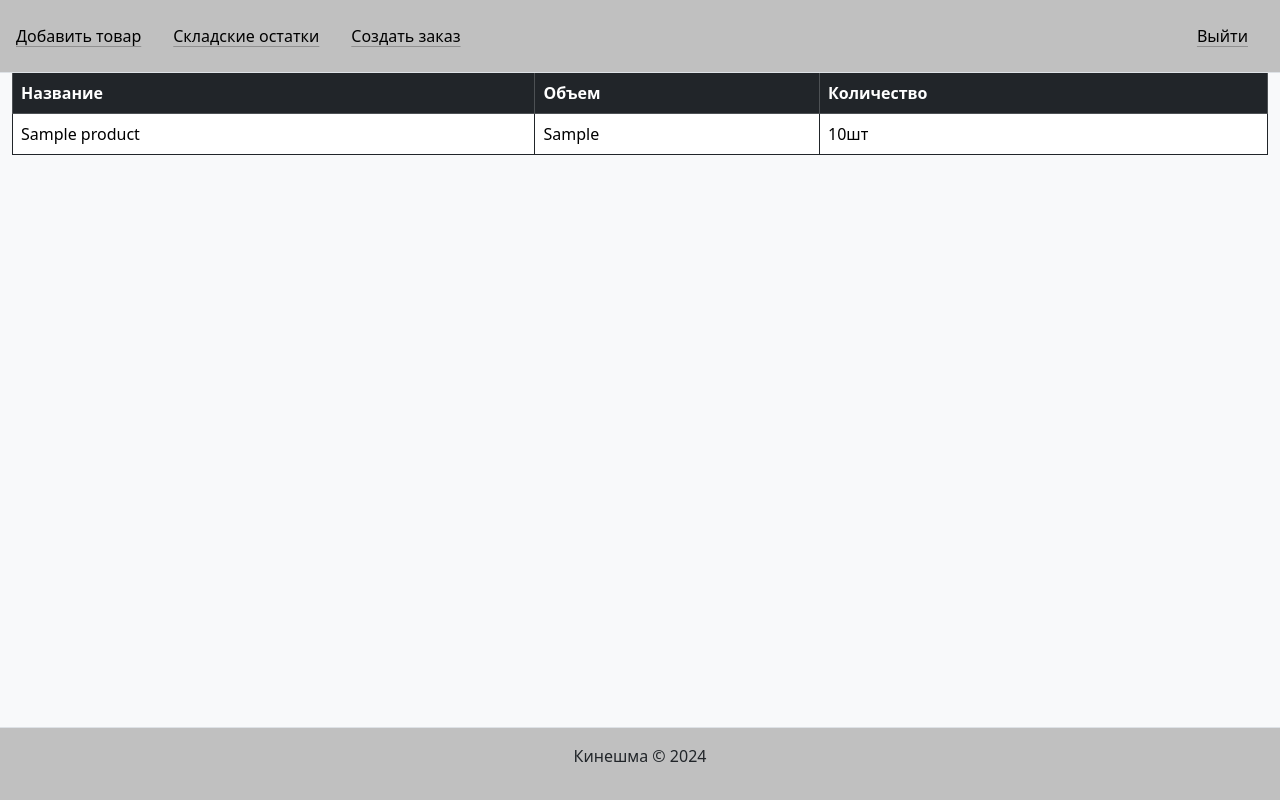
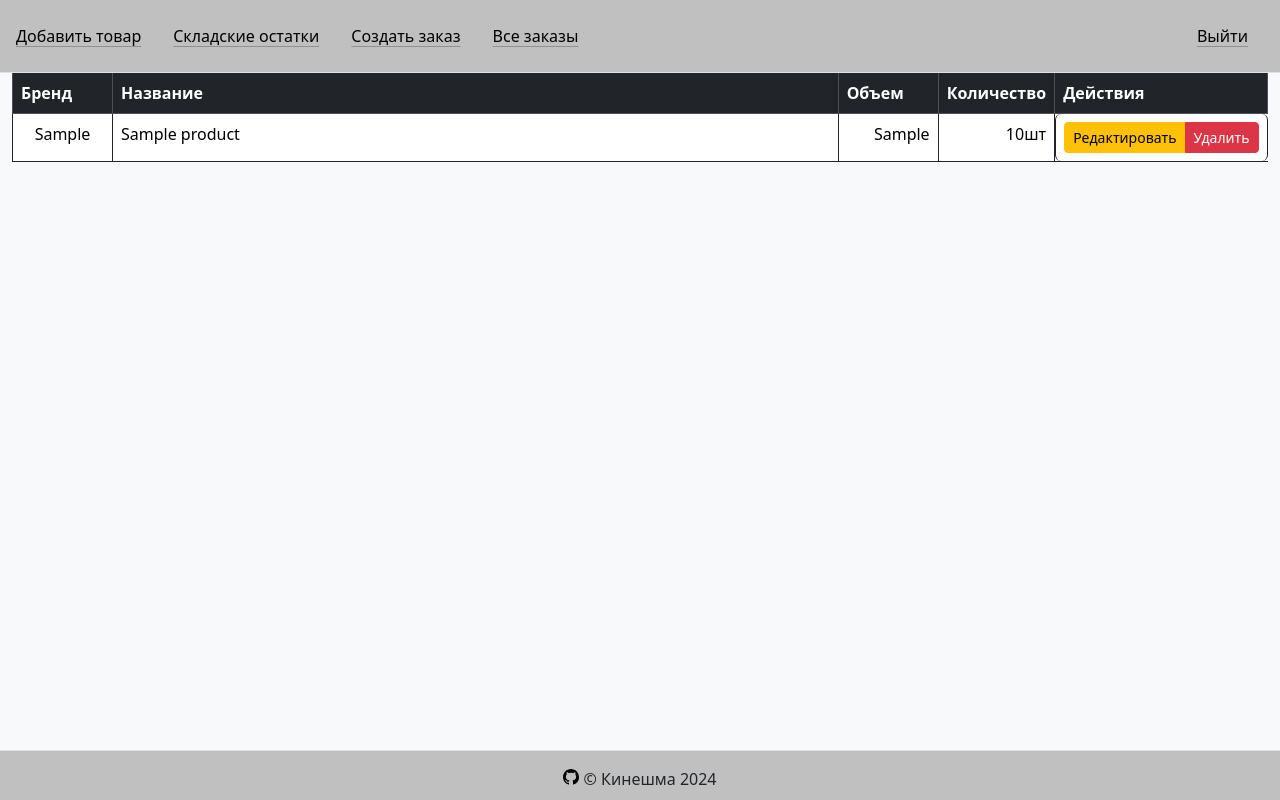
Before and after one commit to smirnovds1990/cosmetic_distribution, a Flask app: page /products in a window 1280 px wide. Run offline with Flask 3, Linux system fonts and the light colour scheme; a user stored in the database is signed in; tables that the repository leaves empty hold one stand-in row (values such as "Sample post").

Commit message:
fix (templates): fix products table and footer displaying.

```diff
--- a/cosmetic_distribution/templates/footer.html
+++ b/cosmetic_distribution/templates/footer.html
@@ -1,3 +1,10 @@
-<footer class="fixed-bottom border-top text-center py-3" style="background-color: silver;">
-  <p>Кинешма © {{ now.year }}</p>
+<footer class="fixed-bottom border-top text-center py-3" style="background-color: silver; height: 50px;">
+  <p>
+    <a class="icon-link" href="https://github.com/smirnovds1990" style="color: black;">
+      <svg xmlns="http://www.w3.org/2000/svg" width="16" height="16" fill="#000000" class="bi bi-github" viewBox="0 0 16 16">
+        <path d="M8 0C3.58 0 0 3.58 0 8c0 3.54 2.29 6.53 5.47 7.59.4.07.55-.17.55-.38 0-.19-.01-.82-.01-1.49-2.01.37-2.53-.49-2.69-.94-.09-.23-.48-.94-.82-1.13-.28-.15-.68-.52-.01-.53.63-.01 1.08.58 1.23.82.72 1.21 1.87.87 2.33.66.07-.52.28-.87.51-1.07-1.78-.2-3.64-.89-3.64-3.95 0-.87.31-1.59.82-2.15-.08-.2-.36-1.02.08-2.12 0 0 .67-.21 2.2.82.64-.18 1.32-.27 2-.27s1.36.09 2 .27c1.53-1.04 2.2-.82 2.2-.82.44 1.1.16 1.92.08 2.12.51.56.82 1.27.82 2.15 0 3.07-1.87 3.75-3.65 3.95.29.25.54.73.54 1.48 0 1.07-.01 1.93-.01 2.2 0 .21.15.46.55.38A8.01 8.01 0 0 0 16 8c0-4.42-3.58-8-8-8" />
+      </svg>
+    </a>
+    © Кинешма {{ now.year }}
+  </p>
 </footer>
--- a/cosmetic_distribution/templates/header.html
+++ b/cosmetic_distribution/templates/header.html
@@ -9,6 +9,9 @@
     <li class="nav-link">
       <a href="#" class="link-body-emphasis link-offset-2 link-underline-opacity-25 link-underline-opacity-75-hover">Создать заказ</a>
     </li>
+    <li class="nav-link">
+      <a href="#" class="link-body-emphasis link-offset-2 link-underline-opacity-25 link-underline-opacity-75-hover">Все заказы</a>
+    </li>
     <li class="nav-link ms-auto me-3">
       <a href="/logout" class="link-body-emphasis link-offset-2 link-underline-opacity-25 link-underline-opacity-75-hover">Выйти</a>
     </li>
--- a/cosmetic_distribution/templates/products.html
+++ b/cosmetic_distribution/templates/products.html
@@ -3,21 +3,28 @@
   Складские остатки
 {% endblock %}
 {% block content %}
-  <div class="container-fluid mt-5">
+  <div class="container-fluid mt-5 mb-5">
     <table class="table table-bordered border-dark">
       <thead class="table-dark">
         <tr>
+          <th style="width: 100px;">Бренд</th>
           <th>Название</th>
-          <th>Объем</th>
-          <th>Количество</th>
+          <th style="width: 100px;">Объем</th>
+          <th style="width: 100px;">Количество</th>
+          <th style="width: 150px;">Действия</th>
         </tr>
       </thead>
       <tbody>
         {% for product in products %}
           <tr>
-            <td>{{ product.title }}</td>
-            <td>{{ product.volume }}</td>
-            <td>{{ product.amount }}шт</td>
+            <td class="text-center">{{ product.brand }}</td>
+            <td class="text-start">{{ product.title }}</td>
+            <td class="text-end">{{ product.volume }}</td>
+            <td class="text-end">{{ product.amount }}шт</td>
+            <td class="btn-group btn-group-sm" role="group" aria-label="Basic mixed styles example">
+              <a href="#" class="btn btn-warning" role="button">Редактировать</a>
+              <a href="#" class="btn btn-danger" role="button">Удалить</a>
+            </td>
           </tr>
         {% endfor %}
       </tbody>
--- a/cosmetic_distribution/views.py
+++ b/cosmetic_distribution/views.py
@@ -71,7 +71,7 @@ def add_product():
 @app.route('/products')
 @login_required
 def get_available_products():
-    products = Product.query.all()
+    products = Product.query.order_by(Product.title).all()
     return render_template('products.html', products=products)
 
 
```
